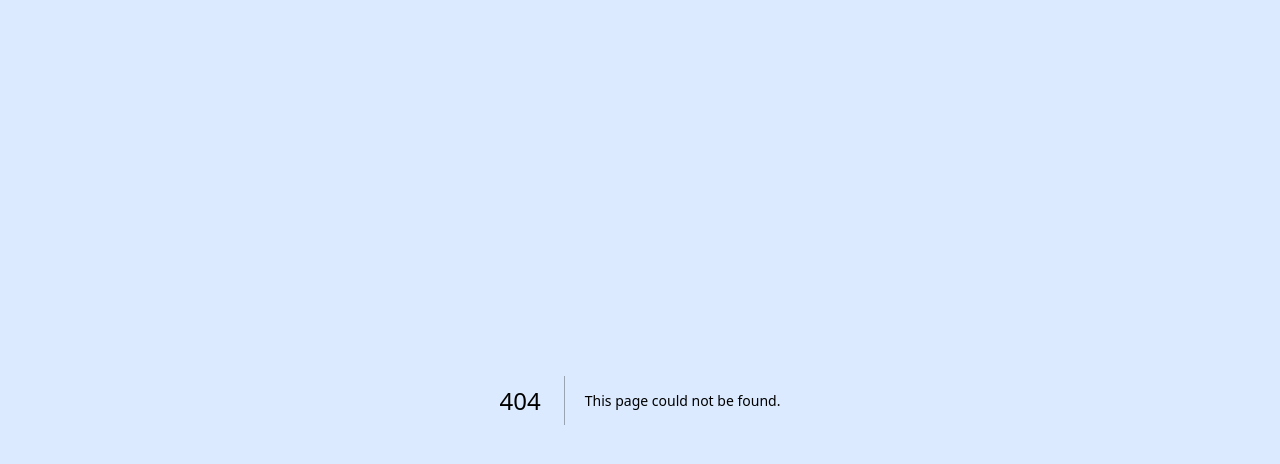
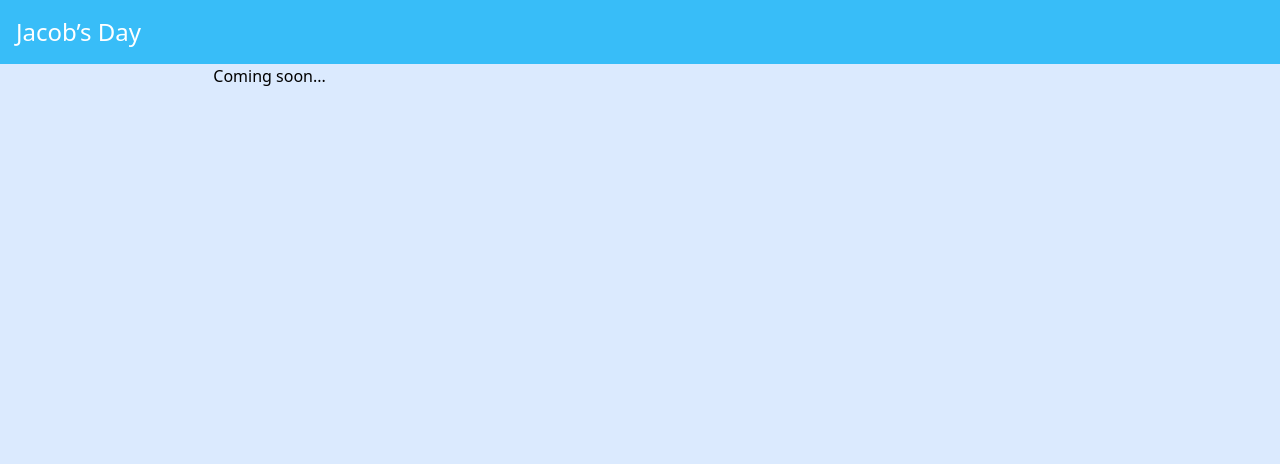
Before and after one commit to arcdev1/jday, a Next.js app: page /secure/history in a window 1280 px wide. Before the commit this address had no page. Shown: the top 464 px of the page. Built offline with nearby package versions, Linux system fonts and the light colour scheme; no server answers.

Commit message:
temp pages

```diff
--- /dev/null
+++ b/src/app/secure/history/page.tsx
@@ -0,0 +1,3 @@
+export default function History() {
+  return <>Coming soon...</>;
+}
--- /dev/null
+++ b/src/app/secure/profile/page.tsx
@@ -0,0 +1,3 @@
+export default function Profile() {
+  return <>Coming soon...</>;
+}
```
